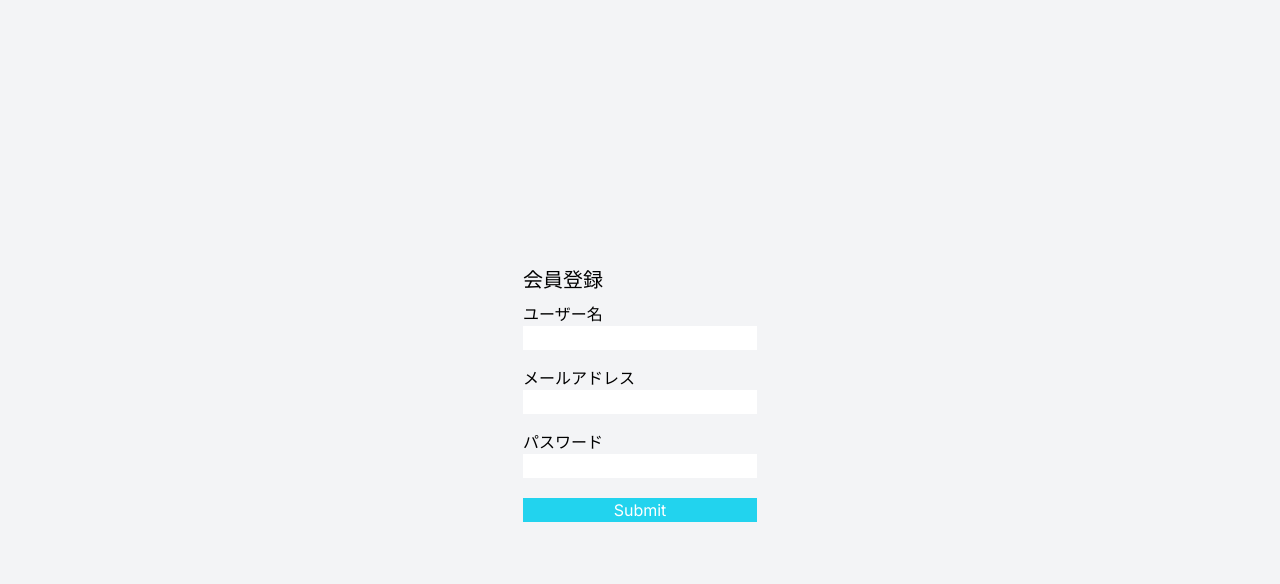
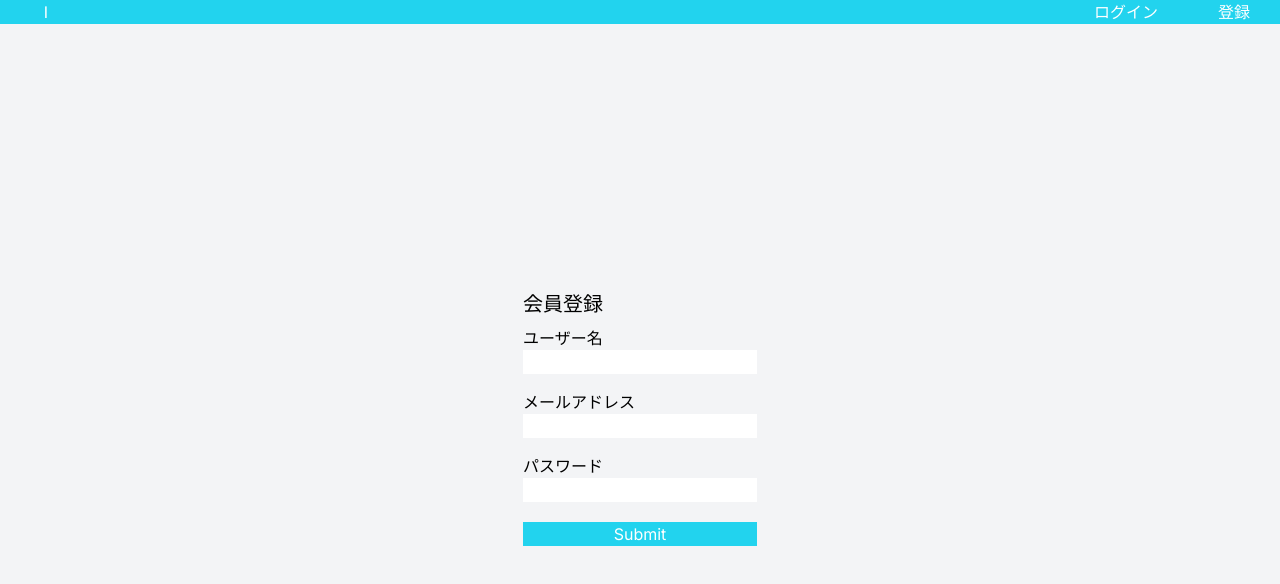
Before and after one commit to Elixir1147/AImageQA, a Next.js app: page /signup in a window 1280 px wide. Shown: the top 584 px of the page. Built offline with nearby package versions, Linux system fonts and the light colour scheme.

Commit message:
signup page is added header.

```diff
--- a/src/app/signup/page.tsx
+++ b/src/app/signup/page.tsx
@@ -2,6 +2,7 @@
 import { Metadata } from 'next';
 import { registerUser } from '@/lib/registerUser';
 import { useFormState } from 'react-dom'
+import Header from '@/_components/header';
 
 export const metadata:Metadata = {
   title: 'Sign Up',
@@ -10,6 +11,7 @@ export const metadata:Metadata = {
 export default function SignUpPage(props:{onClickFunction:()=>Promise<void>}): JSX.Element{
   return (
     <main>
+      <Header/>
       <div className="flex h-screen justify-center items-center">
         <form className="flex flex-col" action={async(formData)=>{
           const message= await registerUser(formData);
```
